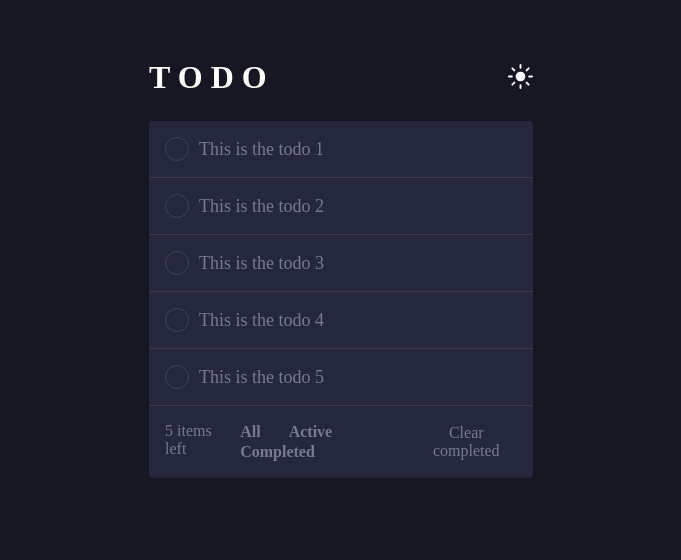
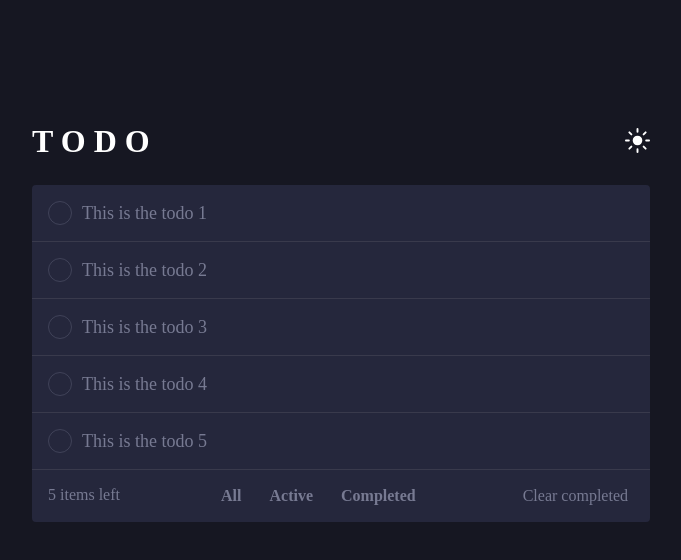
Before and after one commit to Juan-Morales18/todo-app, a React app: page / in a window 1280 px wide. Shown: the top 560 px of the page, without its empty margins (299-980 px from the left). Built offline with nearby package versions, Linux system fonts and the light colour scheme; a web font is replaced by a local one.

Commit message:
style: add max-width to main container

```diff
--- a/src/styles/MainContainer.scss
+++ b/src/styles/MainContainer.scss
@@ -1,6 +1,7 @@
 @use "reset" as *;
 
 .main-container {
-  width: 30%;
+  max-width: 650px;
+  padding: 4rem 1rem 1rem 1rem;
   margin: auto;
 }
```
